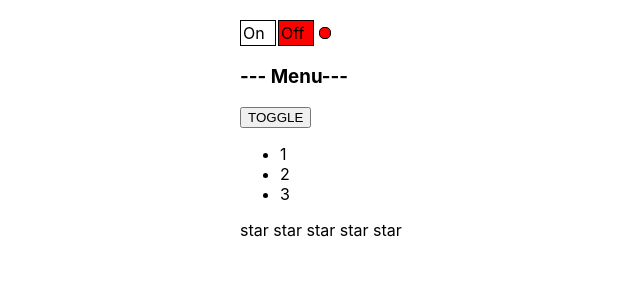
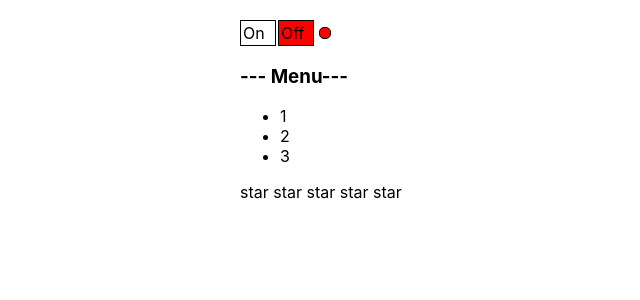
Before and after one commit to prohoryakovlev/myApp_new, a React (Create React App) app: page / in a window 1280 px wide. Shown: the top 300 px of the page, without its empty margins (100-740 px from the left). Built offline with nearby package versions, Linux system fonts and the light colour scheme.

Commit message:
callbacks 1

```diff
--- a/src/App.tsx
+++ b/src/App.tsx
@@ -3,7 +3,7 @@
 import Accordion from "./components/Accordion/Accordion"
 import {Rating} from "./components/Rating/Rating";
 import OnOff from "./components/OnOff/OnOff";
-import UncontrolledAccordion from "./components/UncoControlledAccordion/Accordion";
+import UncontrolledAccordion from "./components/UncoControlledAccordion/UncontrolledAccordion";
 import {UncontrolledRating} from "./components/UncontrolledRating/UncontrolledRating";
 
 function App(props:any) {
--- a/src/components/UncoControlledAccordion/Accordion.tsx
+++ b/src/components/UncoControlledAccordion/UncontrolledAccordion.tsx
@@ -12,11 +12,8 @@
 
     return (
         <div>
-            <AccordionTitle title={props.titleValue}/>
-            <button onClick={() => {
-                setCollapsed(!collapsed)
-            }}>TOGGLE
-            </button>
+            <AccordionTitle title={props.titleValue} onClick={() => {setCollapsed((!collapsed))}}/>
+
             {!collapsed && <AccordionBody/>}
         </div>
     )
@@ -25,12 +22,13 @@
 
 type AccordionTitlePropsType = {
     title: string
+    onClick: () => void
 }
 
 function AccordionTitle(props: AccordionTitlePropsType) {
     console.log("AccordionTitle render")
     return (
-        <h3>--- {props.title}--- </h3>
+        <h3 onClick={()=> { props.onClick()}}>--- {props.title}--- </h3>
     )
 }
 
```
